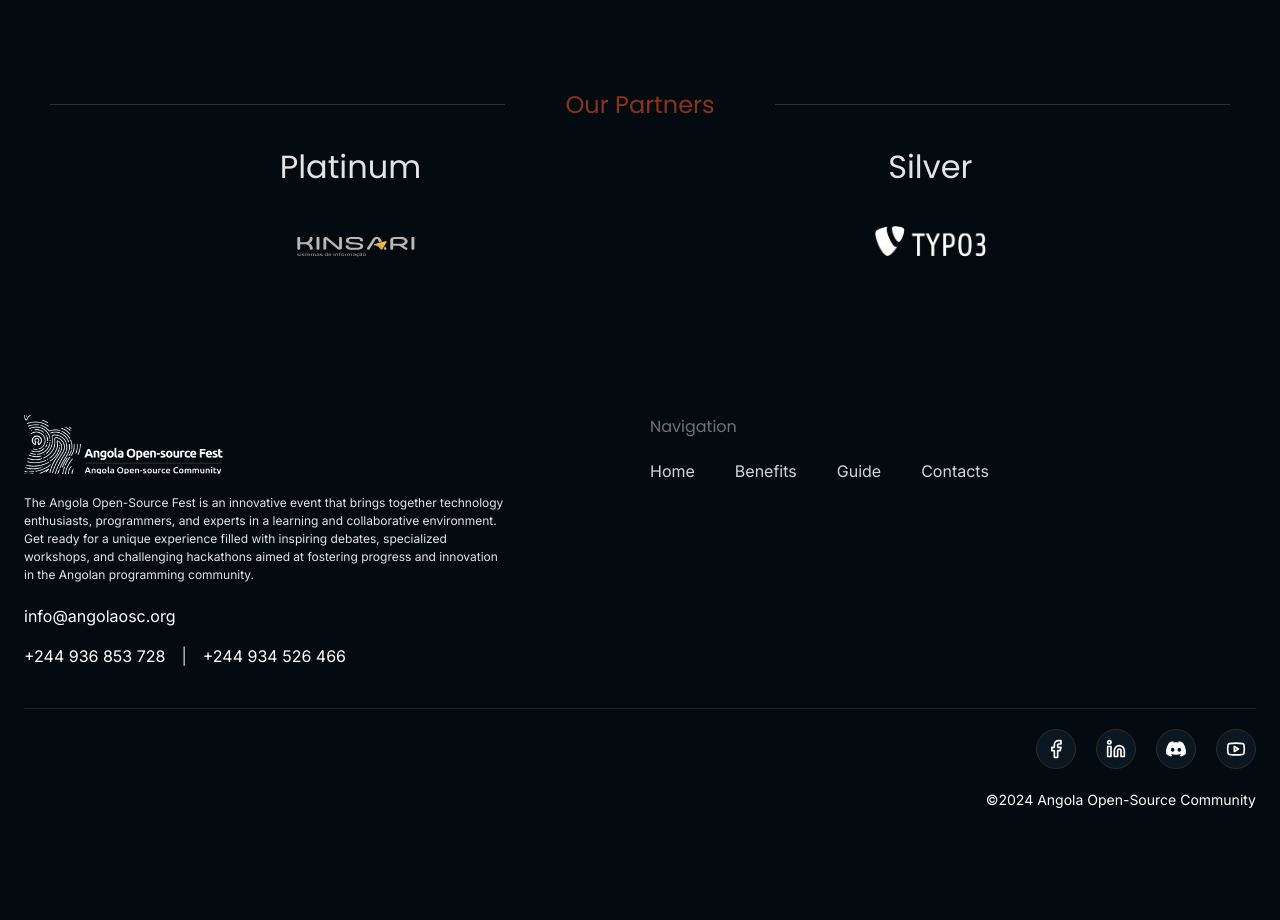
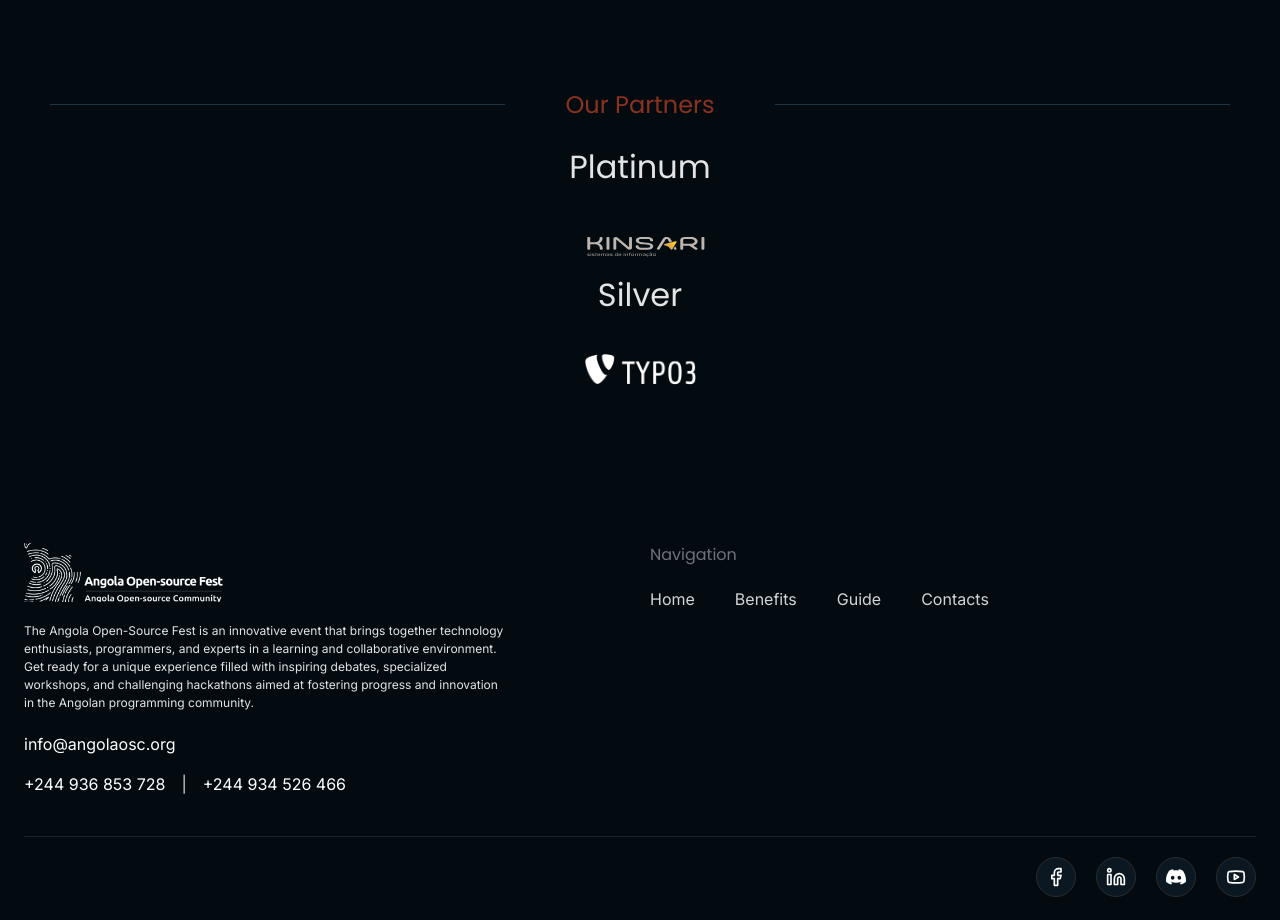
Before and after one commit to angolaosc/aosf2024-website, a Next.js app: page /home in a window 1280 px wide. Shown: the part 1300-2220 px from the top of the page. Before the commit the page ends 2134 px from the top, so only its background shows below. Built offline with nearby package versions, Linux system fonts and the light colour scheme.

Commit message:
fix: tempo de carregamento diminuido

```diff
--- a/src/app/home/components/companiesSection/companiesSection.tsx
+++ b/src/app/home/components/companiesSection/companiesSection.tsx
@@ -1,10 +1,10 @@
 import styles from './styles.module.css';
-
+import Image from 'next/image';
 const CompaniesSection = () => {
   const { photos } = styles;
   return (
     <div className={photos}>
-      <img src="/typo3.png" width={182} height={150}/>
+      <Image src="/typo3.png" width={182} height={150} alt={''}/>
 
     </div>
   );
--- a/src/app/home/components/event-spotlight/index.tsx
+++ b/src/app/home/components/event-spotlight/index.tsx
@@ -34,7 +34,7 @@ const EventSpotlight = () => {
         <div className="flex-1 w-0 p-4">
           <div className="flex items-start">
             <div className="flex-shrink-0 pt-0.5">
-              <img
+              <Image
                 className="h-10 w-10 rounded-full"
                 src="/logo.png"
                 alt=""
--- a/src/app/home/components/partnersSection/index.tsx
+++ b/src/app/home/components/partnersSection/index.tsx
@@ -1,5 +1,6 @@
 'use-client';
 import styles from './styles.module.css';
+import Image from 'next/image';
 import { i18n } from '@/translate/i18n';
 const PartnersSection = () => {
   const { container, sponsors, tpatrocinio, barra, platinum, gold, silver, logo } = styles;
@@ -16,7 +17,7 @@ const PartnersSection = () => {
         <div className={platinum}>
           <h3 className={tpatrocinio}>Platinum</h3>
           <div className={logo}>
-            <img src="/KINSARI_RGB 1.svg" className="logo Kinsari" />
+            <Image src="/KINSARI_RGB 1.svg" className="logo Kinsari" alt={''} width={140} height={60}/>
           </div>
         </div>
 
@@ -35,7 +36,7 @@ const PartnersSection = () => {
         <div className={silver}>
           <h3 className={tpatrocinio}>Silver</h3>
           <div className={logo}>
-            <img src="/typo3.png" className="logo Typo3" />
+            <Image src="/typo3.png" className="logo Typo3" alt={''} width={140} height={60}/>
           </div>
         </div>
 
--- a/src/app/home/components/partnersSection/styles.module.css
+++ b/src/app/home/components/partnersSection/styles.module.css
@@ -11,13 +11,13 @@
 
 .sponsors {
   display: flex;
-  flex-direction: row;
+  flex-direction: column;
   align-items: center;
-  justify-content: space-around; /* Espaçamento entre as categorias */
+  justify-content: space-around;
   width: 100%;
-  max-width: 1200px; /* Limite de largura máxima */
+  max-width: 1200px;
   margin: 0 auto;
-  padding: 20px; /* Espaçamento interno */
+  padding: 20px;
 }
 
 .tpatrocinio {
@@ -49,7 +49,7 @@
   margin: 0 50px;
 }
 
-/* Estilos específicos para categorias de patrocinadores */
+
 .platinum,
 .gold,
 .silver {
@@ -59,9 +59,7 @@
 }
 
 .logo {
-  /* Ajuste conforme necessário */
-
-  border-radius: 10px; /* Cantos arredondados */
+  border-radius: 10px;
   margin-top: 10px;
 
   display: flex;
@@ -76,15 +74,15 @@
   .sponsors {
     flex-direction: column;
     align-items: center;
-    gap: 20px; /* Espaçamento entre as categorias */
+    gap: 20px;
   }
 
   .logo {
-    width: 120px; /* Ajuste para telas menores */
-    height: 70px; /* Ajuste para telas menores */
+    width: 120px;
+    height: 70px;
   }
 
   .tpatrocinio {
-    font-size: 24px; /* Ajuste para telas menores */
+    font-size: 24px;
   }
 }
```
Also changed, not shown: package.json (+6 -3 lines), 2 other files (tests, documents, lock files or other folders). Lines whose indentation alone changed are shown as unchanged.
